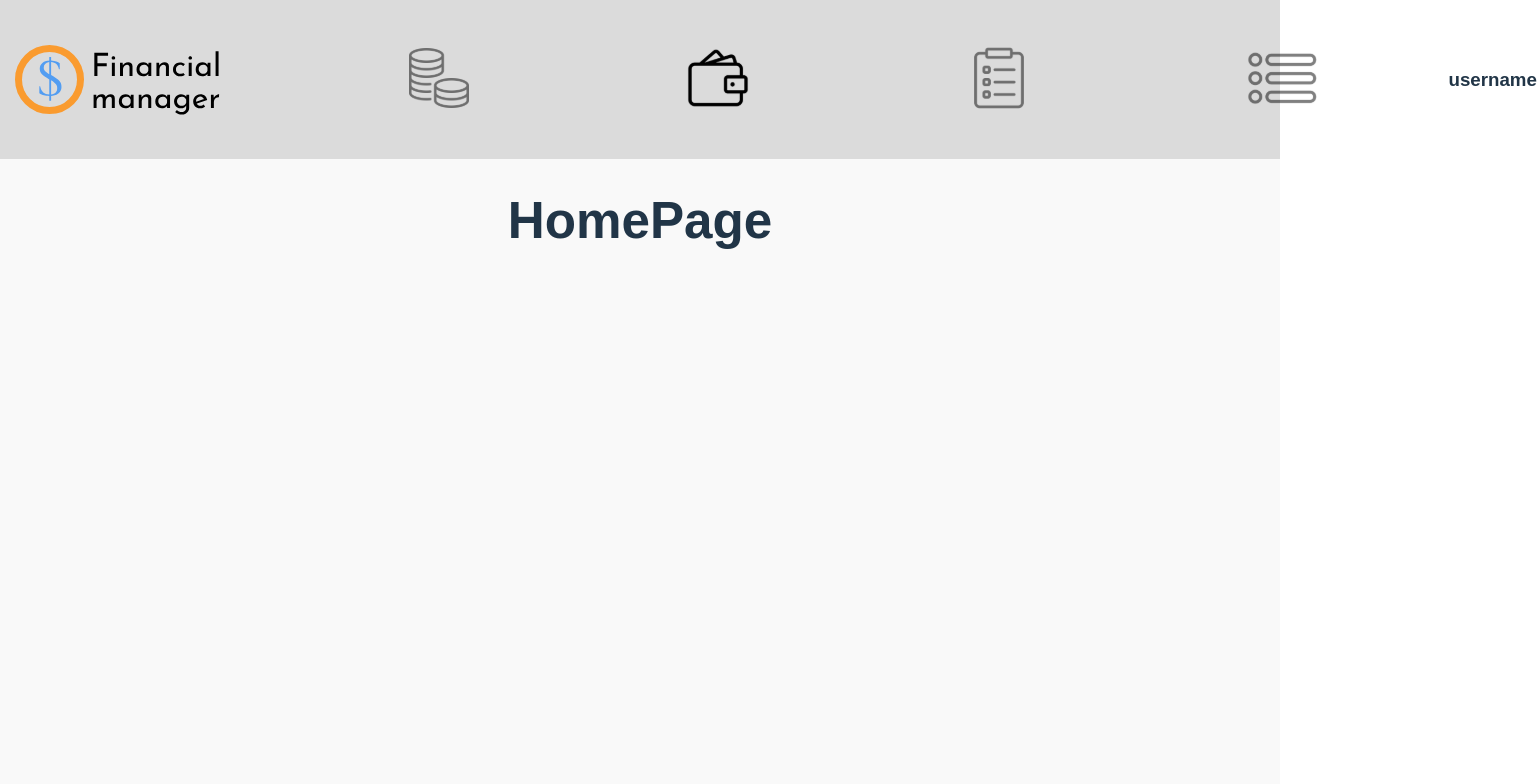
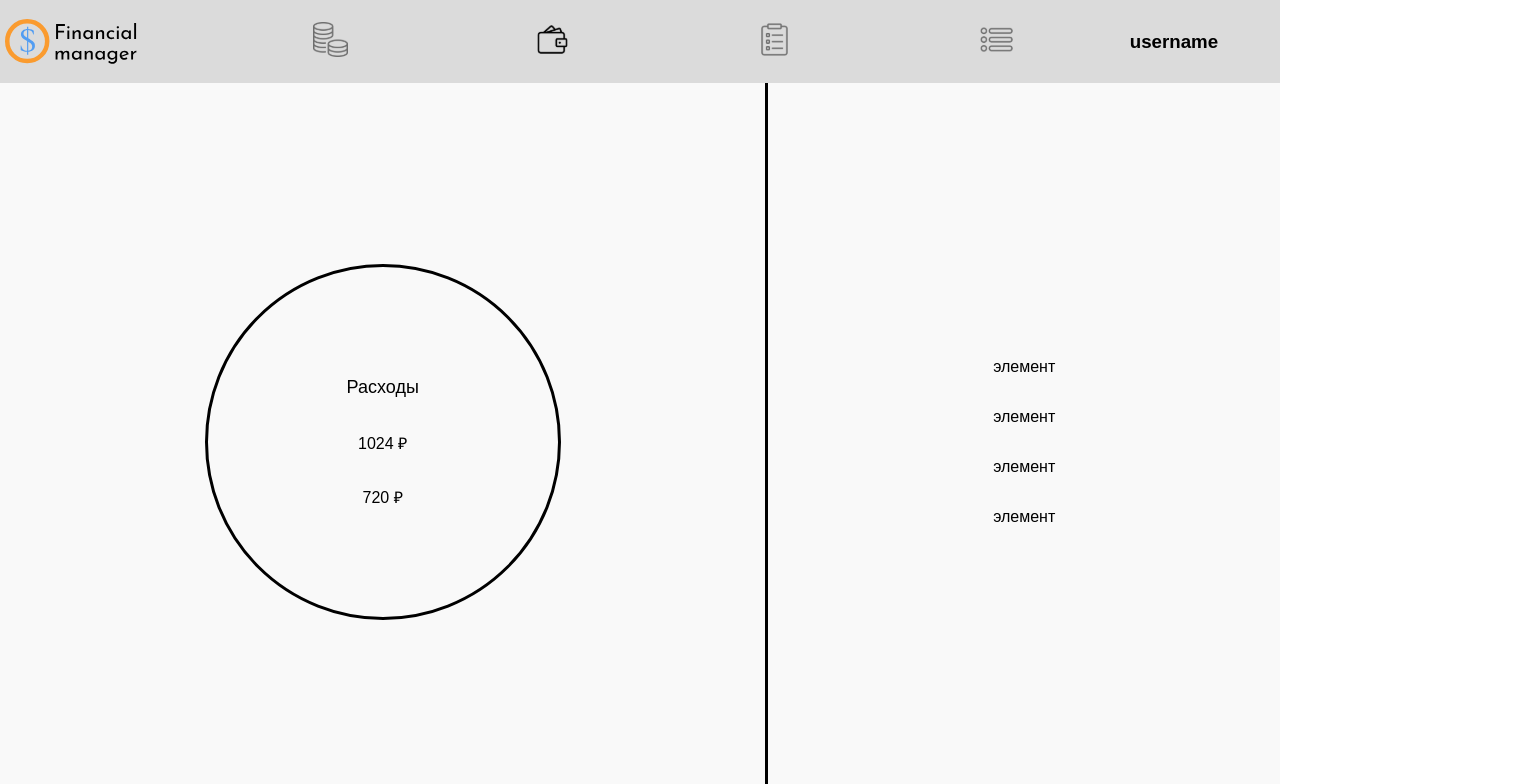
Before and after one commit to dedmaksim03/uiux, a React (Vite) app: page /home in a window 1280 px wide. Shown: the top 784 px of the page, 1537 px wide, since content can reach past the window. Built offline with nearby package versions, Linux system fonts and the light colour scheme.

Commit message:
working with homepage

```diff
--- a/src/components/Header/header.module.css
+++ b/src/components/Header/header.module.css
@@ -1,7 +1,8 @@
 .header {
   background-color: #dbdbdb;
-    padding: 15px;
+  padding: 5px;
   display: flex;
+  /* flex-grow: 1; */
 }
 .navList {
   display: flex;
@@ -28,10 +29,13 @@
   text-decoration: underline;
 }
 
-  .h3 {
-  }
-
 .label {
   align-self: center;
   margin-right: 50px;
+  height: 45px;
 }
+
+.svg_element {
+  width: 35px;
+  height: 35px;
+}
--- a/src/components/Header/index.tsx
+++ b/src/components/Header/index.tsx
@@ -10,22 +10,22 @@ export const Header = () => {
         <ul className={styles.navItem}>
           <li className={styles.navItem}>
             <button onClick={() => navigate('/home')}>
-              <img src="../public/page_budget.svg" />
+              <img className={styles.svg_element} src="../public/page_budget.svg" />
             </button>
           </li>
           <li className={styles.navItem}>
             <button onClick={() => navigate('/')}>
-              <img src="../public/page_diagram.svg" />
+              <img className={styles.svg_element} src="../public/page_diagram.svg" />
             </button>
           </li>
           <li className={styles.navItem}>
             <button onClick={() => navigate('/home')}>
-              <img src="../public/page_list_expenses.svg" />
+              <img className={styles.svg_element} src="../public/page_list_expenses.svg" />
             </button>
           </li>
           <li className={styles.navItem}>
             <button onClick={() => navigate('/')}>
-              <img src="../public/page_list.svg" />
+              <img className={styles.svg_element} src="../public/page_list.svg" />
             </button>
           </li>
         </ul>
--- a/src/components/Layout/index.tsx
+++ b/src/components/Layout/index.tsx
@@ -1,15 +1,12 @@
-import { ReactNode } from "react";
+import { ReactNode } from 'react';
+import styles from './layout.module.css';
 
 interface Props {
-    children?: ReactNode
-    // any props that come into the component
+  children?: ReactNode;
+  // any props that come into the component
 }
 
-const Layout = ({ children }:Props) => {
-    return (
-    <div style={{ minHeight: '100vh', width: '100%', backgroundColor: '#f9f9f9' }}>
-    {children}
-    </div>
-    );
-   };
-   export default Layout;
+const Layout = ({ children }: Props) => {
+  return <div className={styles.layout}>{children}</div>;
+};
+export default Layout;
--- /dev/null
+++ b/src/components/Layout/layout.module.css
@@ -0,0 +1,7 @@
+.layout {
+  min-height: 100vh;
+  width: 100%;
+  background-color: #f9f9f9;
+  display: flex;
+  flex-direction: column;
+}
--- a/src/global.css
+++ b/src/global.css
@@ -5,6 +5,7 @@ body {
   height: 100%;
   width: 100%;
   font-family: 'Arial', sans-serif;
+  display: flex;
 }
 #root {
   height: 100%;
--- a/src/pages/Home/home.module.css
+++ b/src/pages/Home/home.module.css
@@ -1,4 +1,55 @@
 .h1 {
-    display: flex;
-    justify-content: center;
-  }
+  display: flex;
+  justify-content: center;
+}
+
+.container {
+  display: flex;
+  flex-grow: 1;
+}
+
+.column_right {
+  float: right;
+  border: black solid;
+  border-top: none;
+  border-bottom: none;
+  border-right: none;
+  flex-grow: 1;
+  align-items: center;
+  justify-content: center;
+  display: flex;
+}
+
+.column_left {
+  display: flex;
+  justify-content: center;
+  align-items: center;
+  flex-grow: 1;
+}
+
+.diagram_container {
+  display: flex;
+  height: 350px;
+  width: 350px;
+  justify-content: center;
+  border: black solid;
+  border-radius: 100%;
+}
+
+.inner_diagram_container {
+  justify-content: center;
+  align-items: center;
+  flex-direction: column;
+  display: flex;
+}
+
+.categories_container {
+  display: grid;
+  justify-content: center;
+  align-items: center;
+  padding: 20px;
+}
+
+.p_center {
+  font-size: large;
+}
--- a/src/pages/Home/index.tsx
+++ b/src/pages/Home/index.tsx
@@ -1,7 +1,27 @@
 import style from './home.module.css';
 
 function Home() {
-  return <h1 className={style.h1}>HomePage</h1>;
+  return (
+    <div className={style.container}>
+      <div className={style.column_left}>
+        <div className={style.diagram_container}>
+          <div className={style.inner_diagram_container}>
+            <p className={style.p_center}> Расходы </p>
+            <p> 1024 ₽</p>
+            <p> 720 ₽</p>
+          </div>
+        </div>
+      </div>
+      <div className={style.column_right}>
+        <div className={style.categories_container}>
+          <p> элемент </p>
+          <p> элемент </p>
+          <p> элемент </p>
+          <p> элемент </p>
+        </div>
+      </div>
+    </div>
+  );
 }
 
 export default Home;
```
Also changed, not shown: src/main.tsx (+6 -5 lines). Lines whose indentation alone changed are shown as unchanged.
